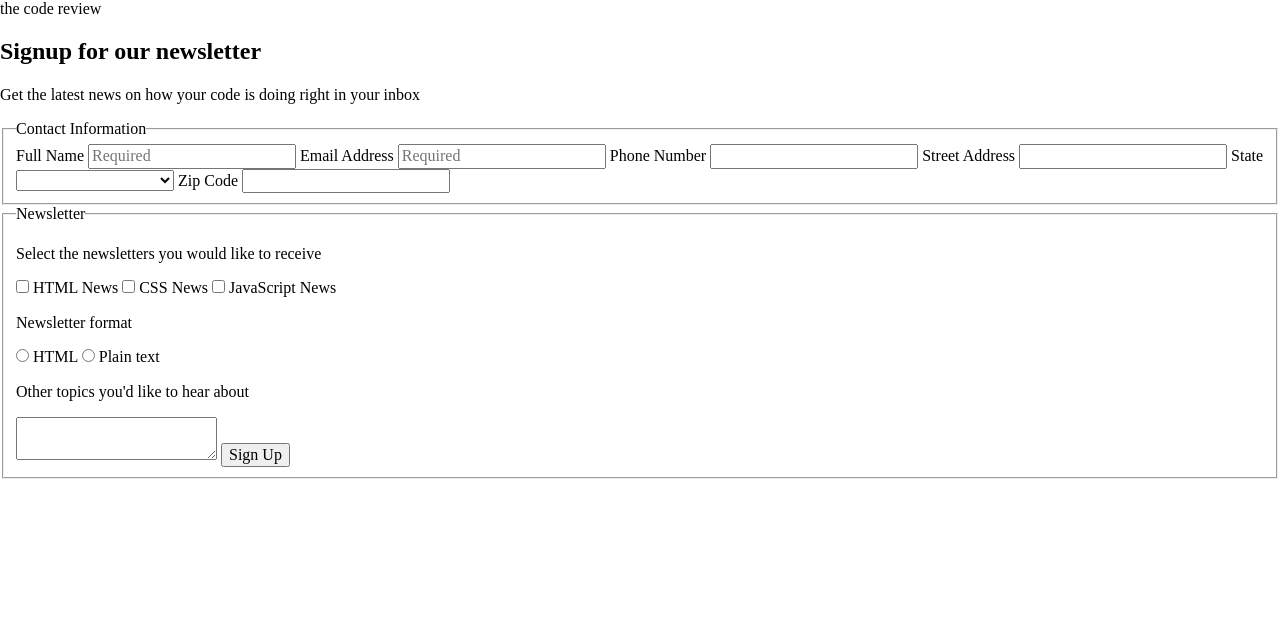
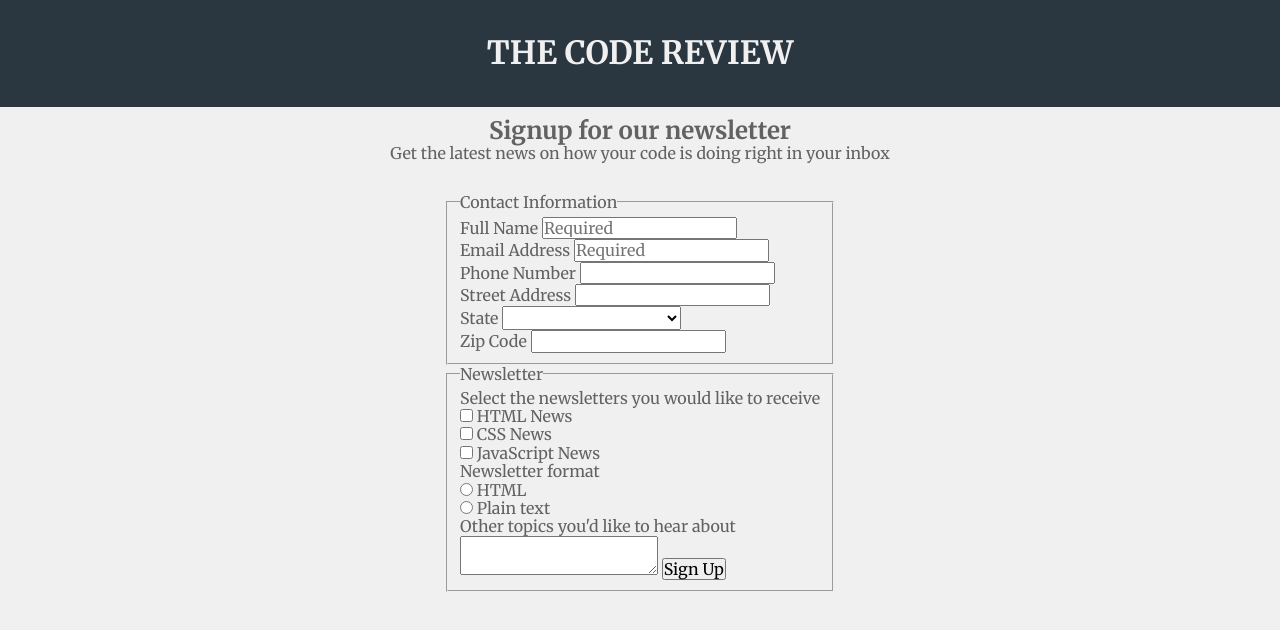
Before and after one commit to StarlightDebugger/registration-form, a plain HTML site: page index.html in a window 1280 px wide. Drawn offline with Linux system fonts and the light colour scheme.

Commit message:
some styling added html is looking good. Additional divs for label and input pairings

```diff
--- a/index.html
+++ b/index.html
@@ -5,7 +5,7 @@
       <meta name="viewport" content="width=device-width, initial-scale=1.0">
       <link rel="preconnect" href="https://fonts.googleapis.com">
       <link rel="preconnect" href="https://fonts.gstatic.com" crossorigin>
-      <link href="https://fonts.googleapis.com/css2?family=Open+Sans:ital,wght@0,300..800;1,300..800&display=swap" rel="stylesheet">
+      <link href="https://fonts.googleapis.com/css2?family=Merriweather:ital,wght@0,300;0,400;0,700;0,900;1,300;1,400;1,700;1,900&display=swap" rel="stylesheet">
       <link href="normalize.css" rel="stylesheet">
       <link href="styles.css" rel="stylesheet">
       <title>Responsive Form</title>
@@ -13,22 +13,31 @@
   </head>
   <body>
     <div class="container">
-      <header>the code review</header>
+      <header><h1>the code review</h1></header>
       <section class="welcome">
         <h2>Signup for our newsletter</h2>
         <p>Get the latest news on how your code is doing right in your inbox</p>
       </section>
-      <form method="POST">
+      <form action="index.html" method="POST">
         <fieldset>
           <legend>Contact Information</legend>
+          <div class="label-input-pair">
             <label for="fname">Full Name</label>
             <input type="text" id="fname" name="fname" placeholder="Required" required>
+          </div>
+          <div class="label-input-pair">
             <label for="email">Email Address</label>
             <input type="email" id="email" name="email" placeholder="Required" required>
+          </div>
+          <div class="label-input-pair">
             <label for="phone">Phone Number</label>
             <input type="phone" id="phone" name="phone">
+          </div>
+          <div class="label-input-pair">
             <label for="address">Street Address</label>
             <input type="text" id="address" name="address">
+          </div>
+          <div class="label-input-pair">
           <label for="state">State</label>
           <!-- This select list was taken from https://www.freeformatter.com/usa-state-list-html-select.html -->
           <select id="state" name="state">
@@ -88,23 +97,36 @@
             <option value="WY">Wyoming</option>
           </select>
           <!-- End borrowed code for state select -->
+          </div>
+          <div class="label-input-pair">
             <label for="zipcode">Zip Code</label>
             <input type="text" id="zipcode" name="zipcode">
+          </div>
         </fieldset>
         <fieldset>
           <legend>Newsletter</legend>
           <p>Select the newsletters you would like to receive</p>
+          <div class="label-input-pair">
             <input type="checkbox" id="htmlnews" name="newstype">
             <label for="htmlnews">HTML News</label>
+          </div>
+          <div class="label-input-pair">
             <input type="checkbox" id="cssnews" name="newstype">
             <label for="cssnews">CSS News</label>
+          </div>
+          <div class="label-input-pair">
             <input type="checkbox" id="jsnews" name="newstype">
             <label for="jsnews">JavaScript News</label>
+          </div>
           <p>Newsletter format</p>
+          <div class="label-input-pair">
             <input type="radio" id="htmlformat" name="formattype">
             <label for="htmlformat">HTML</label>
+          </div>
+          <div class="label-input-pair">
             <input type="radio" id="ptextformat" name="formattype">
             <label for="ptextformat">Plain text</label>
+          </div>
           <p>Other topics you'd like to hear about</p>
           <textarea></textarea>
           <button type="submit">Sign Up</button>
--- a/styles.css
+++ b/styles.css
@@ -0,0 +1,53 @@
+:root {
+    --main-bg-color:  #f0f0f0;
+    --main-font: "Merriweather", serif;
+    --main-font-color: #636262;
+    --accent-color: #2a3640;
+    --action-color: #50BFB4;
+  }
+
+* {
+    box-sizing: border-box;
+    margin: 0;
+    padding: 0;
+  }
+
+  body {
+    display: flex;
+    flex-direction: column;
+    min-height: 100vh;
+    font-family: var(--main-font);
+    color: var(--main-font-color);
+    max-width: 100vw;
+    background-color: var(--main-bg-color);
+  }
+
+  .container {
+    display: flex;
+    flex-direction: column;
+    justify-content: space-around;
+    align-items: center;
+  }
+
+  header {
+    text-transform: uppercase;
+    text-align: center;
+    background-color: var(--accent-color);
+    color: var(--main-bg-color);
+    min-width: 100vw;
+  }
+
+  .welcome {
+    text-align: center;
+    max-width: 80vw;
+  }
+
+  .welcome {
+    display: block;
+    margin: 10px 0px 30px 0px;
+  }
+
+  header h1 {
+    display: block;
+    margin: 35px 0px;
+  }
```
Lines whose indentation alone changed are shown as unchanged.
